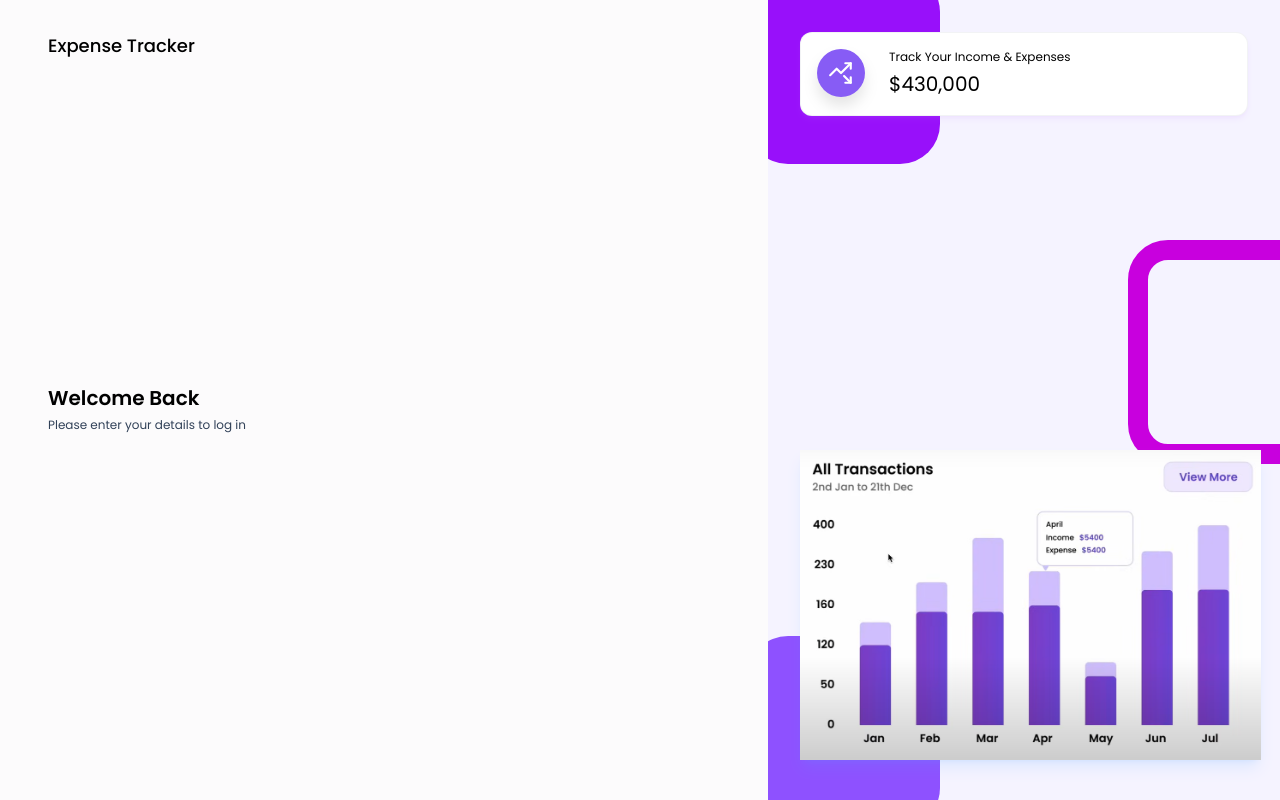
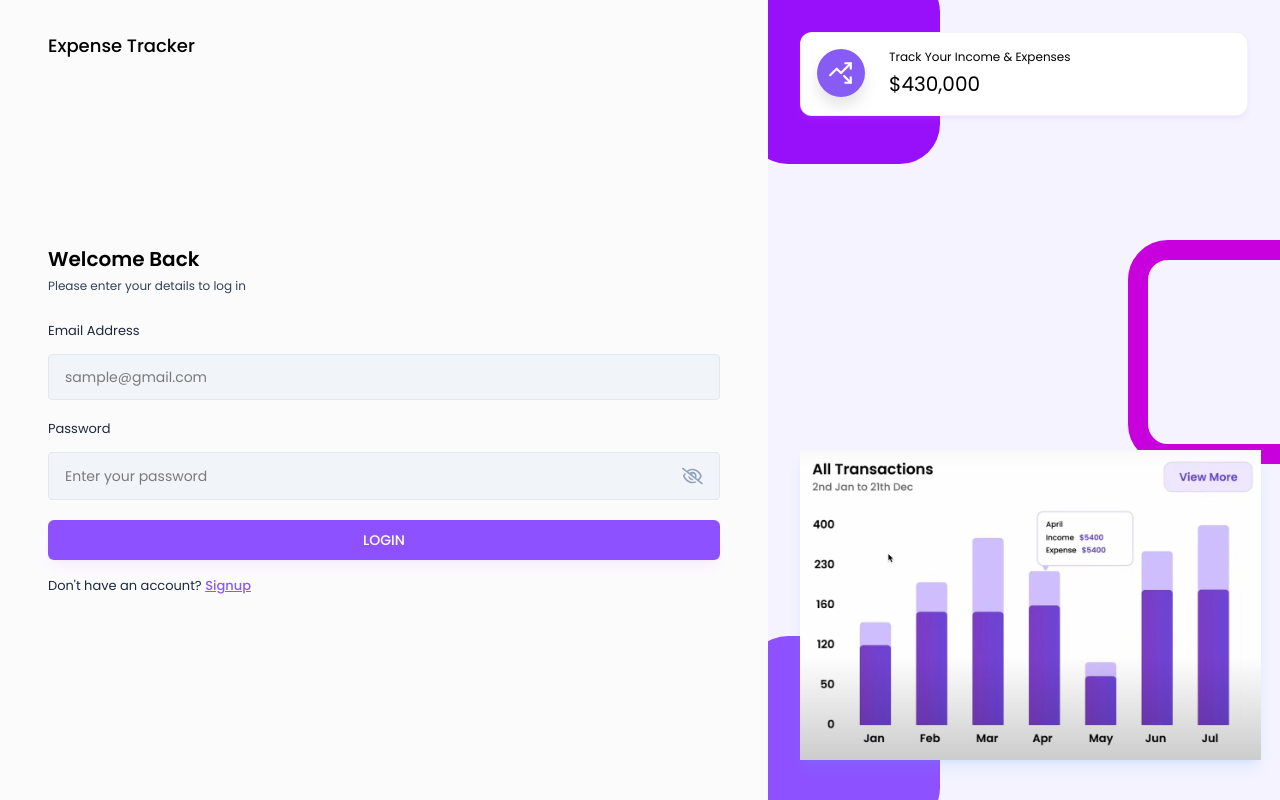
Before and after one commit to JermainePasion/MERN-Expense-Tracker, a React (Vite) app in the folder frontend/expense-tracker/: page /login in a window 1280 px wide. Built offline with nearby package versions, Linux system fonts and the light colour scheme.

Commit message:
login page

```diff
--- /dev/null
+++ b/frontend/expense-tracker/src/components/Inputs/Input.jsx
@@ -0,0 +1,42 @@
+import React, {useState} from 'react'
+import {FaRegEye, FaRegEyeSlash } from 'react-icons/fa6'
+
+const Input = ({value, onChange, placeholder, label, type}) => {
+    const [showPassword, setShowPassword] = useState(false);
+
+    const toggleShowPassword = () => {
+        setShowPassword(!showPassword);
+    };
+
+  return (
+    <div>
+        <label className='text-[13px] text-slate-800'>{label}</label>
+        <div className='input-box'>
+            <input
+            type = {type == 'password' ? showPassword ? 'text':'password':type}
+            placeholder= {placeholder}
+            className='w-full bg-transparent outline-none'
+            value={value}
+            onChange={(e) => onChange(e)}
+             />
+             {type === "password" && (
+                <>
+                {showPassword ? (
+                    <FaRegEye
+                    size = {22}
+                    className='text-primary cursor-pointer'
+                    onClick={()=> toggleShowPassword}/>
+                ) : (
+                    <FaRegEyeSlash
+                    size = {22}
+                    className="text-slate-400 cursor-pointer"
+                    onClick={() => toggleShowPassword()} />
+                )}
+                </>
+             )}
+        </div>
+    </div>
+  )
+}
+
+export default Input
--- a/frontend/expense-tracker/src/index.css
+++ b/frontend/expense-tracker/src/index.css
@@ -18,3 +18,12 @@
   }
 
 }
+
+.input-box{
+  @apply w-full flex justify-between gap-3 text-sm text-black bg-slate-100 rounded px-4 py-3 mb-4 mt-3 border border-slate-200 outline-none;
+}
+
+.btn-primary{
+  @apply w-full text-sm font-medium text-white bg-violet-500 shadow-lg shadow-purple-600/5 p-[10px]
+  rounded-md my-1 hover:bg-purple-600/15 hover:text-purple-600;
+}
--- a/frontend/expense-tracker/src/screens/Auth/Login.jsx
+++ b/frontend/expense-tracker/src/screens/Auth/Login.jsx
@@ -1,12 +1,67 @@
-import React from 'react'
+import React, {useState} from 'react'
 import AuthLayout from '../../components/layouts/AuthLayout'
+import {Link, useNavigate} from 'react-router-dom'
+import Input from '../../components/Inputs/Input';
 
-function Login() {
+const Login = () => {
+
+  const [email, setEmail] = useState("");
+  const [password, setPassword] = useState("");
+  const [error, setError] = useState(null);
+
+  const navigate = useNavigate;
+
+  const handleLogin = async (e) => {
+    e.preventDefault();
+
+    if(!validateEmail((email))){
+      setError("Please enter a valid email address.");
+      return;
+    }
+
+    if(!password){
+      setError("Incorrect Password");
+      return;
+    }
+
+    setError("");
+
+  }
   return (
     <AuthLayout>
       <div className='lg:w=[70%] h-3/4 md:h-full flex flex-col justify-center'>
         <h3 className='text-xl font-semibold text-black'>Welcome Back</h3>
         <p className="text-xs text-slate-700 mt-[5px] mb-6">Please enter your details to log in</p>
+
+        <form onSubmit={handleLogin}>
+          <Input
+          value = {email}
+          onChange = {({ target }) => setEmail(target.value)}
+          label = "Email Address"
+          placeholder="sample@gmail.com"
+          type="text"
+          />
+          <Input
+          value = {password}
+          onChange = {({ target }) => setPassword(target.value)}
+          label = "Password"
+          placeholder="Enter your password"
+          type="password"
+          />
+
+          {error && <p className='text-red-500 text-xs pb-2.5'>{error}</p>}
+          <button type = "submit" className='btn-primary' >
+            LOGIN
+          </button>
+
+          <p className='text-[13px] text-slate-800 mt-3'>
+            Don't have an account?{" "}
+            <Link className='font-medium text-primary underline' to="/signup" >
+            Signup
+            </Link>
+          </p>
+
+        </form>
       </div>
     </AuthLayout>
   )
```
